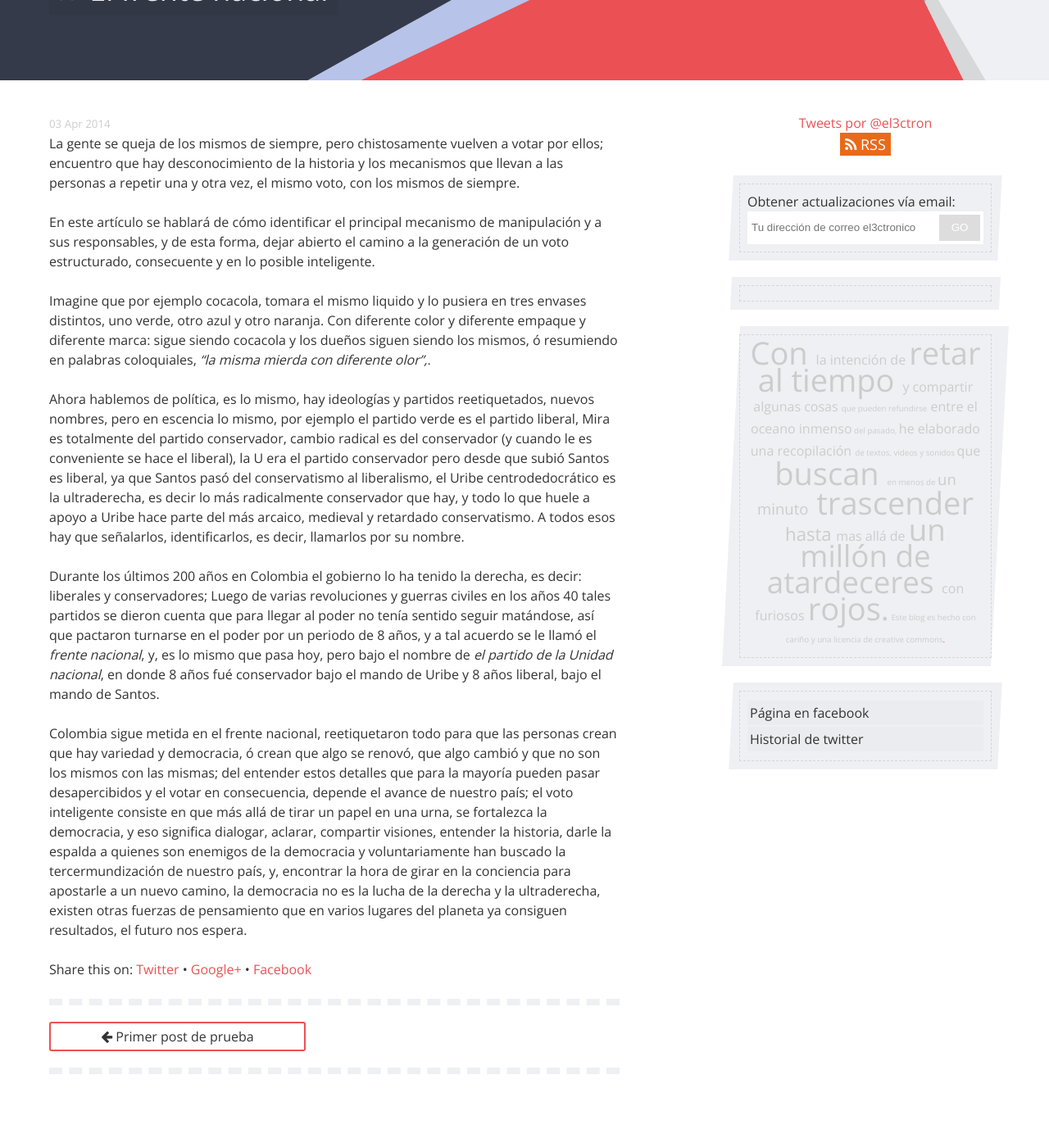
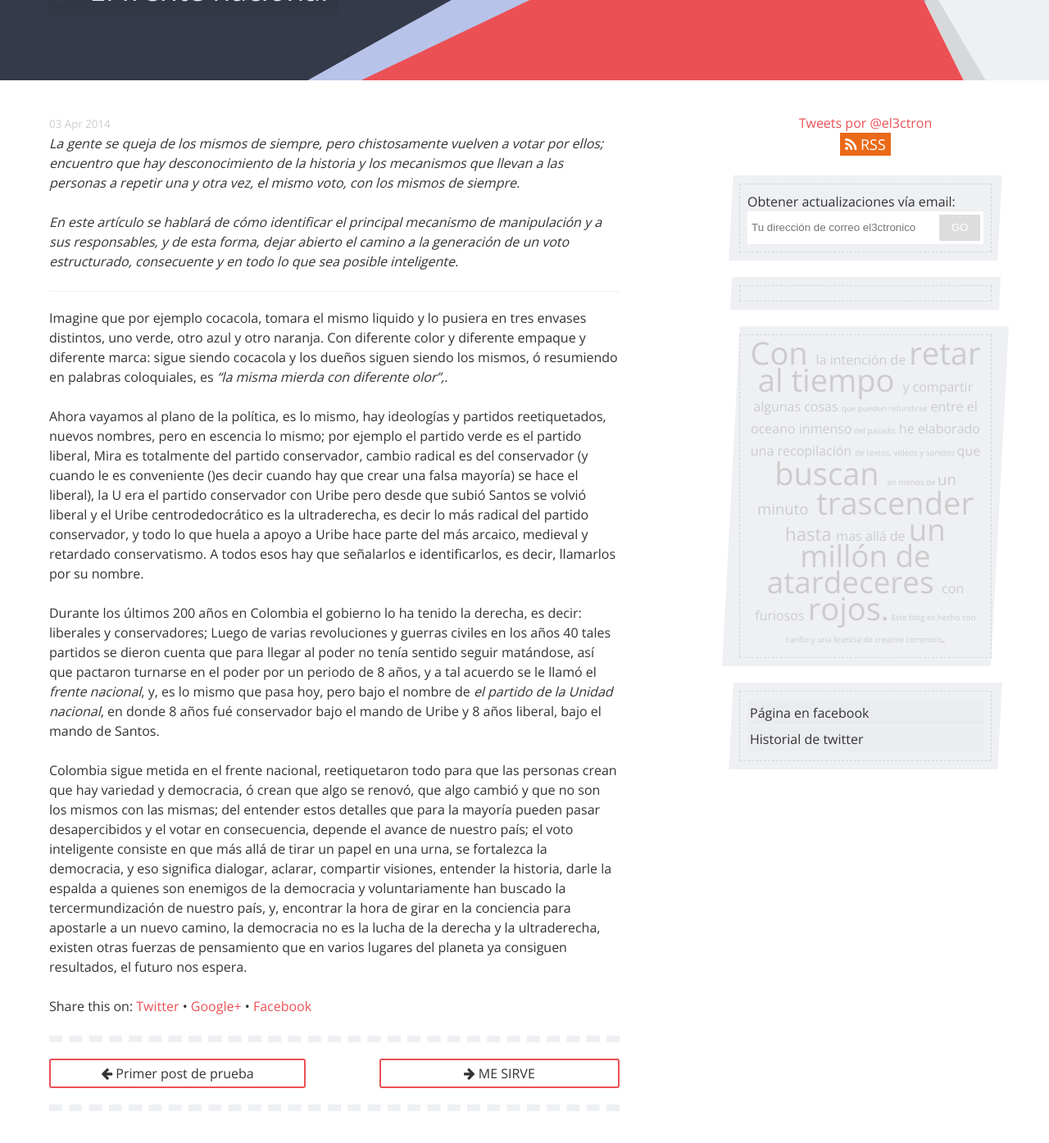
Before and after one commit to el3ctron/el3ctron.github.io, a Jekyll site: the page built from _posts/2014-04-03-El-frente-nacional.markdown, in a window 1280 px wide and 1400 px high, scrolled down 278 px. Shown: the top 1395 px of the window at 82% size. Built offline with Jekyll 4.4.1, drawn with Linux system fonts in a browser that asks for light colours; nearby versions of some CDN libraries; Markdown is read by kramdown in place of the engine named in the settings; comment, search, counter and statistics services are not loaded; grey boxes are pictures that could not be loaded.

```diff
--- a/_posts/2014-04-03-El-frente-nacional.markdown
+++ b/_posts/2014-04-03-El-frente-nacional.markdown
@@ -10,15 +10,15 @@ categories:
 - Miscellaneous
 ---
 
-La gente se queja de los mismos de siempre, pero chistosamente vuelven a votar por ellos; encuentro que hay desconocimiento de la historia y los mecanismos que llevan a las personas a repetir una y otra vez, el mismo voto, con los mismos de siempre.
+*La gente se queja de los mismos de siempre, pero chistosamente vuelven a votar por ellos; encuentro que hay desconocimiento de la historia y los mecanismos que llevan a las personas a repetir una y otra vez, el mismo voto, con los mismos de siempre.*
 
-En este artículo se hablará de cómo identificar el principal mecanismo de manipulación y a sus responsables, y de esta forma, dejar abierto el camino a la generación de un voto estructurado, consecuente y en lo posible inteligente.
+*En este artículo se hablará de cómo identificar el principal mecanismo de manipulación y a sus responsables, y de esta forma, dejar abierto el camino a la generación de un voto estructurado, consecuente y en todo lo que sea posible inteligente.*
 
 <!-- more -->
+---
+Imagine que por ejemplo cocacola, tomara el mismo liquido y lo pusiera en tres envases distintos, uno verde, otro azul y otro naranja. Con diferente color y diferente empaque y diferente marca: sigue siendo cocacola y los dueños siguen siendo los mismos, ó resumiendo en palabras coloquiales, es *"la misma mierda con diferente olor",*.
 
-Imagine que por ejemplo cocacola, tomara el mismo liquido y lo pusiera en tres envases distintos, uno verde, otro azul y otro naranja. Con diferente color y diferente empaque y diferente marca: sigue siendo cocacola y los dueños siguen siendo los mismos, ó resumiendo en palabras coloquiales, *"la misma mierda con diferente olor",*.
-
-Ahora hablemos de política, es lo mismo, hay ideologías y partidos reetiquetados, nuevos nombres, pero en escencia lo mismo, por ejemplo el partido verde es el partido liberal, Mira es totalmente del partido conservador, cambio radical es del conservador (y cuando le es conveniente se hace el liberal), la U era el partido conservador pero desde que subió Santos es liberal, ya que Santos pasó del conservatismo al liberalismo, el Uribe centrodedocrático es la ultraderecha, es decir lo más radicalmente conservador que hay, y todo lo que huele a apoyo a Uribe hace parte del más arcaico, medieval y retardado conservatismo. A todos esos hay que señalarlos, identificarlos, es decir, llamarlos por su nombre.
+Ahora vayamos al plano de la política, es lo mismo, hay ideologías y partidos reetiquetados, nuevos nombres, pero en escencia lo mismo; por ejemplo el partido verde es el partido liberal, Mira es totalmente del partido conservador, cambio radical es del conservador (y cuando le es conveniente ()es decir cuando hay que crear una falsa mayoría) se hace el liberal), la U era el partido conservador con Uribe pero desde que subió Santos se volvió liberal y el Uribe centrodedocrático es la ultraderecha, es decir lo más radical del partido conservador, y todo lo que huela a apoyo a Uribe hace parte del más arcaico, medieval y retardado conservatismo. A todos esos hay que señalarlos e identificarlos, es decir, llamarlos por su nombre.
 
 Durante los últimos 200 años en Colombia el gobierno lo ha tenido la derecha, es decir: liberales y conservadores; Luego de varias revoluciones y guerras civiles en los años 40 tales partidos se dieron cuenta que para llegar al poder no tenía sentido seguir matándose, así que pactaron turnarse en el poder por un periodo de 8 años, y a tal acuerdo se le llamó el *frente nacional*, y, es lo mismo que pasa hoy, pero bajo el nombre de *el partido de la Unidad nacional*, en donde 8 años fué conservador bajo el mando de Uribe y 8 años liberal, bajo el mando de Santos.
 
```
Also changed, not shown: _posts/2014-04-08-ME-SIRVE.markdown (added, +81 -0 lines).
